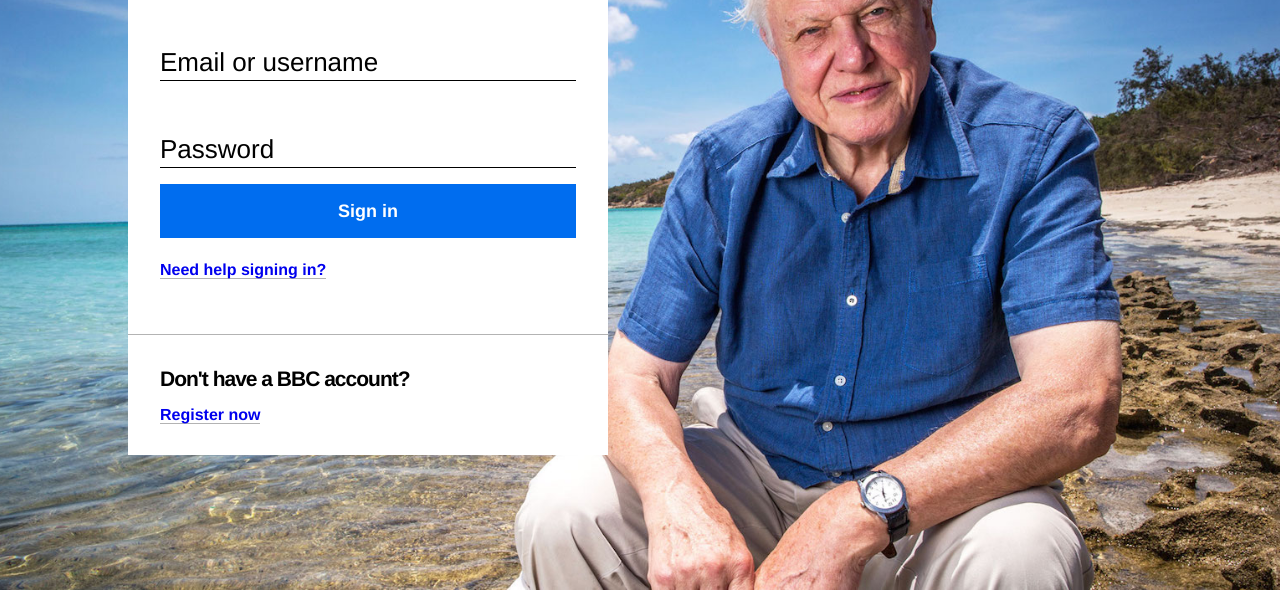
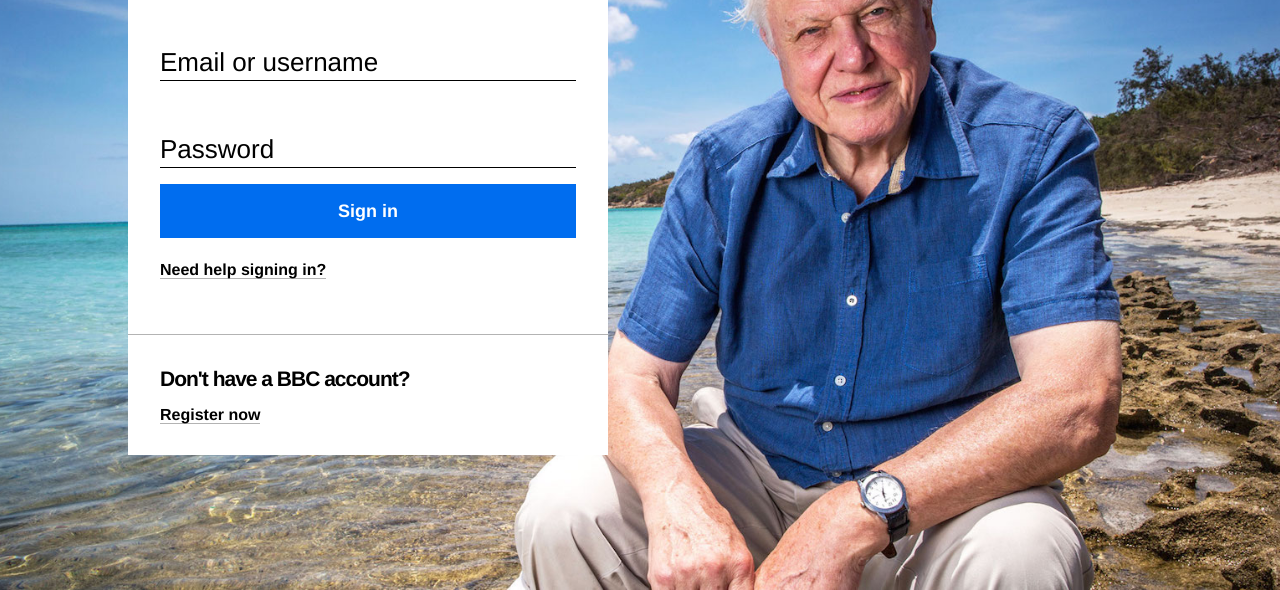
Before and after one commit to simonsinclair/signin-autocorrect, a website: page public/index.html in a window 1280 px wide. Shown: the part 210-800 px from the top of the page. Drawn offline with nearby package versions, Linux system fonts and the light colour scheme; files that its build step writes are made by us from their sources.

Commit message:
Add link style

```diff
--- a/sass/main.scss
+++ b/sass/main.scss
@@ -66,6 +66,14 @@ body {
 // ADDITIONS
 //
 
+  .link {
+    color: #000;
+
+    &:hover {
+      color: #005BC8;
+    }
+  }
+
   // Change '.field .form-message:after'
   .field--action .form-message:after {
     // left: unset;
```
